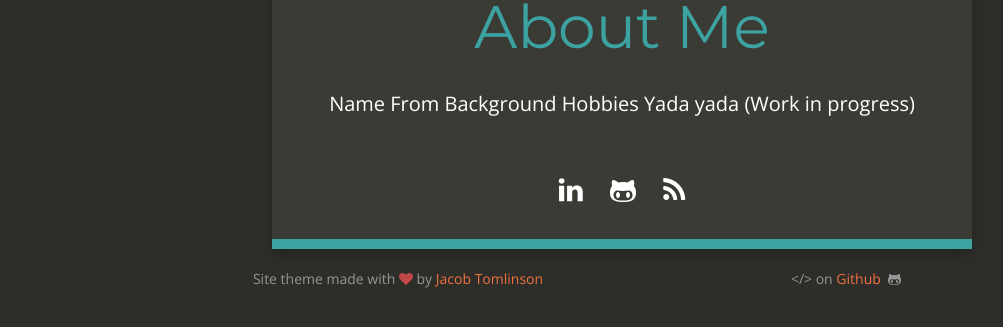
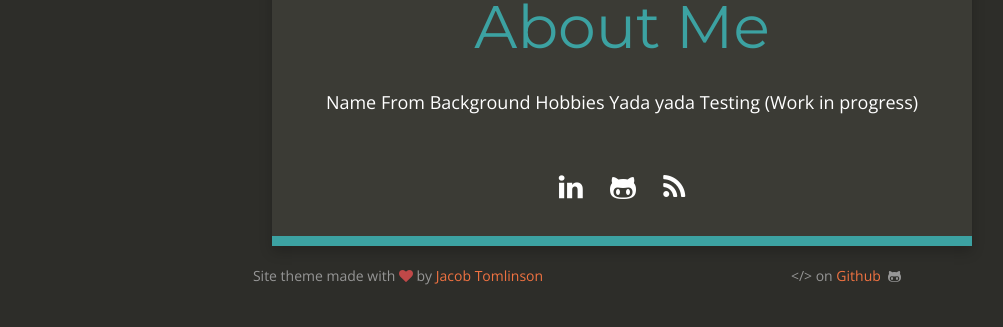
Before and after one commit to Dreamscent/Dreamscent.github.io, a Jekyll site: the page built from about.html, in a window 1280 px wide. Shown: the part 171-498 px from the top of the page, without its empty margins (18-1021 px from the left). Built offline with Jekyll 4.4.1, drawn with Linux system fonts in a browser that asks for light colours; nearby versions of some CDN libraries.

Commit message:
Test about page

```diff
--- a/_includes/header.html
+++ b/_includes/header.html
@@ -7,6 +7,7 @@
       <!--<li><a href="{{ site.baseurl }}/about/"><i class="fa fa-user"></i> About</a></li>*/-->
       <li><a href="{{ site.baseurl }}/posts/"><i class="fa fa-archive"></i> All Posts</a></li>
       <li><a href="{{ site.baseurl }}/search/"><i class="fa fa-search"></i> Search</a></li>
+	  <li><a href="{{ site.baseurl }}/about/"><i class="fa fa-search"></i> About(WIP)</a></li>
     </ul>
 
     {% include social_links.html %}
--- a/about.html
+++ b/about.html
@@ -21,7 +21,7 @@
                 From
                 Background
                 Hobbies
-                Yada yada
+                Yada yada Testing
 
 
                 (Work in progress)
--- a/css/style.scss
+++ b/css/style.scss
@@ -290,7 +290,7 @@
 	.author-text {
 		text-align: center;
 		margin-top: 30px;
-		font-size: 20px;
+		font-size: 18px;
 
 		b {
 			font-size: 32px;
```
